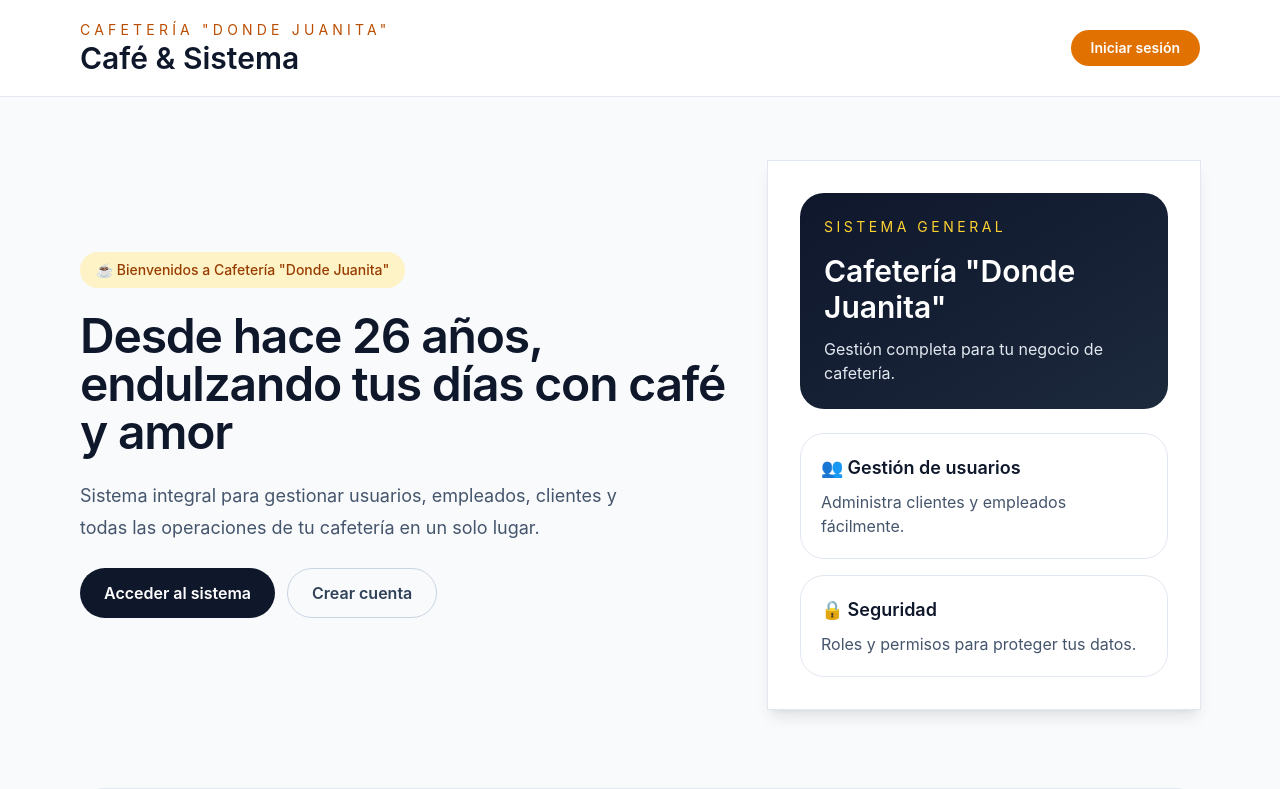
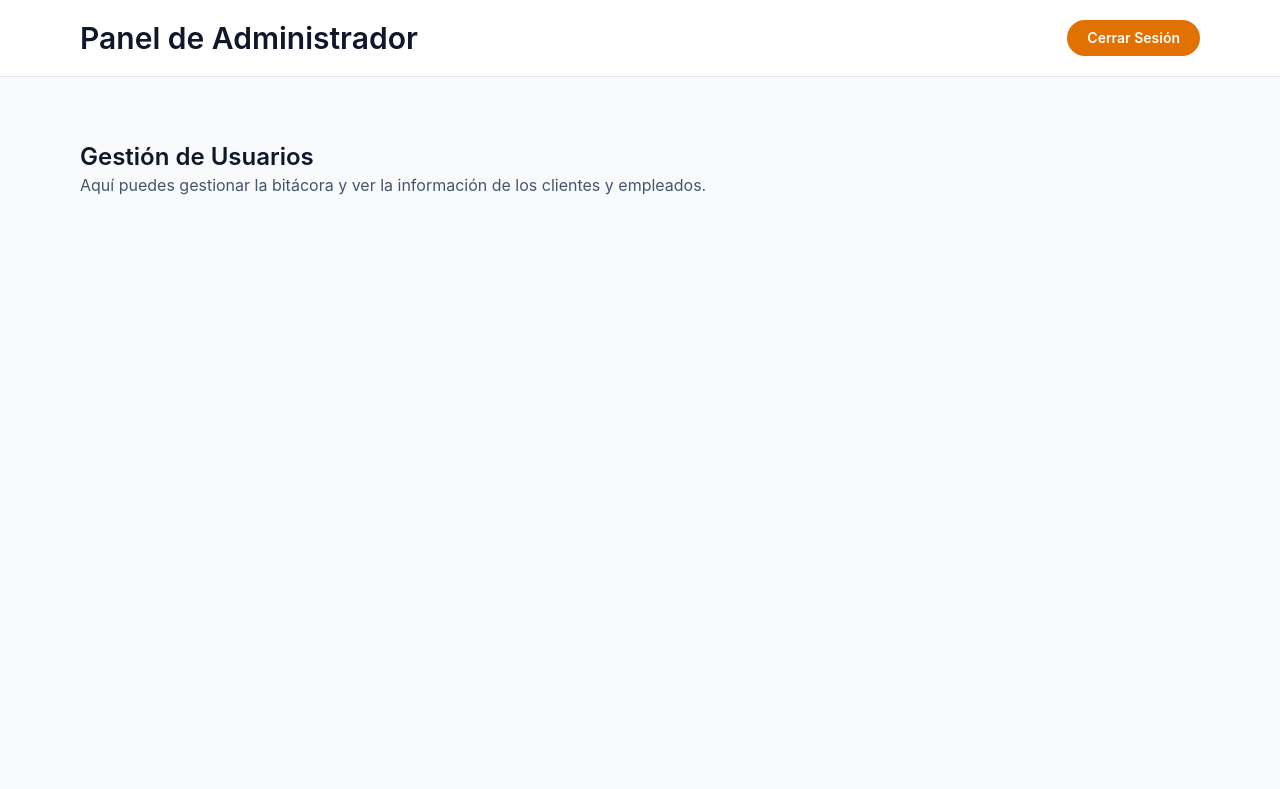
Before and after one commit to danixprox/cafeteria_front, a React (Vite) app: page /admin in a window 1280 px wide. Before the commit this address led to /. Shown: the top 789 px of the page. Built offline with nearby package versions, Linux system fonts and the light colour scheme; no server answers.

Commit message:
front pruebas Finales

```diff
--- a/src/App.jsx
+++ b/src/App.jsx
@@ -2,6 +2,9 @@ import { BrowserRouter as Router, Routes, Route, Navigate } from 'react-router-d
 import Home from './Features/public/Home';
 import Login from './Features/public/login';
 import Registro from './Features/public/Registro';
+import AdminPage from './Features/admin/AdminPage';
+import EmployeePage from './Features/dashboard/EmployeePage';
+import ClientPage from './Features/public/ClientPage';
 import './App.css';
 
 function App() {
@@ -12,6 +15,9 @@ function App() {
         <Route path="/" element={<Home />} />
         <Route path="/login" element={<Login />} />
         <Route path="/registro" element={<Registro />} />
+        <Route path="/admin" element={<AdminPage />} />
+        <Route path="/empleado" element={<EmployeePage />} />
+        <Route path="/cliente" element={<ClientPage />} />
 
         {/* Fallback */}
         <Route path="*" element={<Navigate to="/" replace />} />
--- /dev/null
+++ b/src/Features/admin/AdminPage.jsx
@@ -0,0 +1,31 @@
+import React from 'react';
+import { useNavigate } from 'react-router-dom';
+import '../../App.css';
+
+const AdminPage = () => {
+    const navigate = useNavigate();
+
+    const handleLogout = () => {
+        localStorage.removeItem('token');
+        navigate('/login');
+    };
+
+    return (
+        <div className="min-h-screen bg-slate-50">
+            <header className="bg-white border-b border-slate-200">
+                <div className="mx-auto max-w-6xl px-4 py-5 flex items-center justify-between">
+                    <h1 className="text-3xl font-semibold text-slate-900">Panel de Administrador</h1>
+                    <button onClick={handleLogout} className="rounded-full bg-amber-600 px-5 py-2 text-sm font-semibold text-white transition hover:bg-amber-700">
+                        Cerrar Sesión
+                    </button>
+                </div>
+            </header>
+            <main className="mx-auto max-w-6xl px-4 py-12 lg:py-16">
+                <h2 className="text-2xl font-semibold text-slate-900">Gestión de Usuarios</h2>
+                <p className="text-slate-600">Aquí puedes gestionar la bitácora y ver la información de los clientes y empleados.</p>
+            </main>
+        </div>
+    );
+};
+
+export default AdminPage;
--- /dev/null
+++ b/src/Features/dashboard/EmployeePage.jsx
@@ -0,0 +1,31 @@
+import React from 'react';
+import { useNavigate } from 'react-router-dom';
+import '../../App.css';
+
+const EmployeePage = () => {
+    const navigate = useNavigate();
+
+    const handleLogout = () => {
+        localStorage.removeItem('token');
+        navigate('/login');
+    };
+
+    return (
+        <div className="min-h-screen bg-slate-50">
+            <header className="bg-white border-b border-slate-200">
+                <div className="mx-auto max-w-6xl px-4 py-5 flex items-center justify-between">
+                    <h1 className="text-3xl font-semibold text-slate-900">Panel de Empleado</h1>
+                    <button onClick={handleLogout} className="rounded-full bg-amber-600 px-5 py-2 text-sm font-semibold text-white transition hover:bg-amber-700">
+                        Cerrar Sesión
+                    </button>
+                </div>
+            </header>
+            <main className="mx-auto max-w-6xl px-4 py-12 lg:py-16">
+                <h2 className="text-2xl font-semibold text-slate-900">Gestión de Tareas</h2>
+                <p className="text-slate-600">Aquí puedes gestionar tus tareas y ver tu información personal.</p>
+            </main>
+        </div>
+    );
+};
+
+export default EmployeePage;
--- /dev/null
+++ b/src/Features/public/ClientPage.jsx
@@ -0,0 +1,31 @@
+import React from 'react';
+import { useNavigate } from 'react-router-dom';
+import '../../App.css';
+
+const ClientPage = () => {
+    const navigate = useNavigate();
+
+    const handleLogout = () => {
+        localStorage.removeItem('token');
+        navigate('/login');
+    };
+
+    return (
+        <div className="min-h-screen bg-slate-50">
+            <header className="bg-white border-b border-slate-200">
+                <div className="mx-auto max-w-6xl px-4 py-5 flex items-center justify-between">
+                    <h1 className="text-3xl font-semibold text-slate-900">Panel de Cliente</h1>
+                    <button onClick={handleLogout} className="rounded-full bg-amber-600 px-5 py-2 text-sm font-semibold text-white transition hover:bg-amber-700">
+                        Cerrar Sesión
+                    </button>
+                </div>
+            </header>
+            <main className="mx-auto max-w-6xl px-4 py-12 lg:py-16">
+                <h2 className="text-2xl font-semibold text-slate-900">Explora nuestros productos</h2>
+                <p className="text-slate-600">Aquí puedes explorar nuestros productos y realizar pedidos.</p>
+            </main>
+        </div>
+    );
+};
+
+export default ClientPage;
--- a/src/Features/public/Home.jsx
+++ b/src/Features/public/Home.jsx
@@ -49,7 +49,7 @@ export default function Home() {
 
           <div className="bg-white p-8 shadow-lg ring-1 ring-slate-200">
             <div className="flex h-full flex-col justify-between gap-6">
-              <div className="rounded-3xl bg-gradient-to-br from-slate-900 to-slate-800 p-6 text-white">
+              <div className="rounded-3xl bg-linear-to-br from-slate-900 to-slate-800 p-6 text-white">
                 <p className="text-sm uppercase tracking-[0.25em] text-amber-300">Sistema General</p>
                 <h3 className="mt-4 text-3xl font-semibold">Cafetería "Donde Juanita"</h3>
                 <p className="mt-3 text-slate-200">
@@ -98,7 +98,7 @@ export default function Home() {
           </article>
         </section>
 
-        <section className="mt-20 bg-gradient-to-r from-slate-900 to-slate-800 text-white rounded-3xl p-10 text-center">
+        <section className="mt-20 bg-linear-to-r from-slate-900 to-slate-800 text-white rounded-3xl p-10 text-center">
           <h2 className="text-3xl font-bold mb-4">¿Listo para comenzar?</h2>
           <p className="text-lg text-slate-200 mb-6 max-w-2xl mx-auto">
             Crea tu cuenta ahora y accede a todas las funcionalidades de Cafetería "Donde Juanita".
--- a/src/Features/public/login.jsx
+++ b/src/Features/public/login.jsx
@@ -35,12 +35,20 @@ export default function Login() {
       localStorage.setItem('id_usuario', datos.id_usuario);
       localStorage.setItem('nombre_usuario', datos.nombre);
       localStorage.setItem('rol_usuario', datos.rol);
+      if (datos.token) {
+        localStorage.setItem('token', datos.token);
+      }
 
       setSuccess(`¡Bienvenido ${datos.nombre}!`);
-
-      // Redirigir después de 1.5 segundos
+      // Redirigir según el rol
       setTimeout(() => {
-        navigate('/dashboard');
+        if (datos.rol === 'Administrador') {
+          navigate('/admin');
+        } else if (datos.rol === 'Empleado') {
+          navigate('/empleado');
+        } else {
+          navigate('/cliente');
+        }
       }, 1500);
     } catch (err) {
       setError(err.message || 'Error al iniciar sesión');
```
